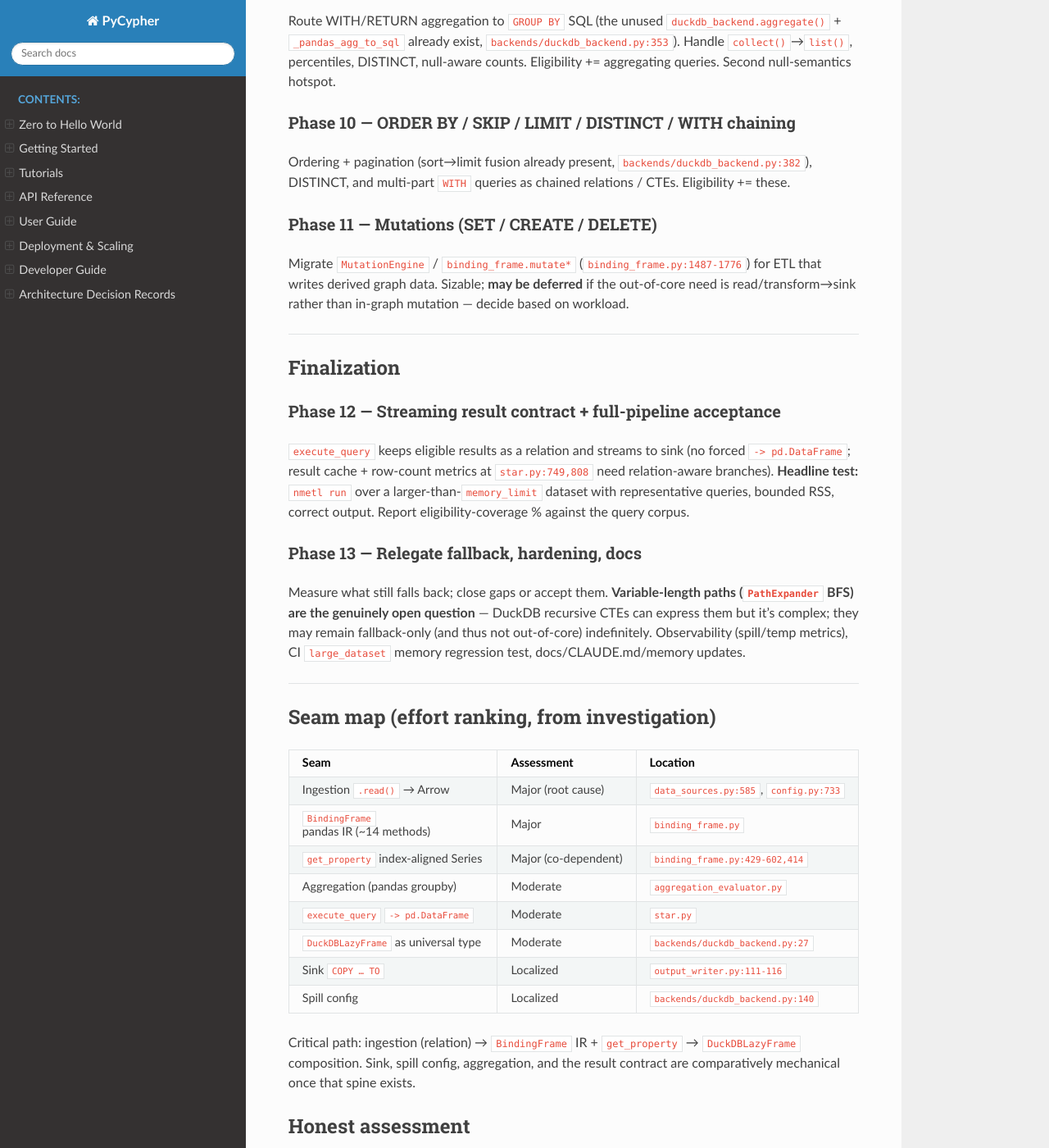
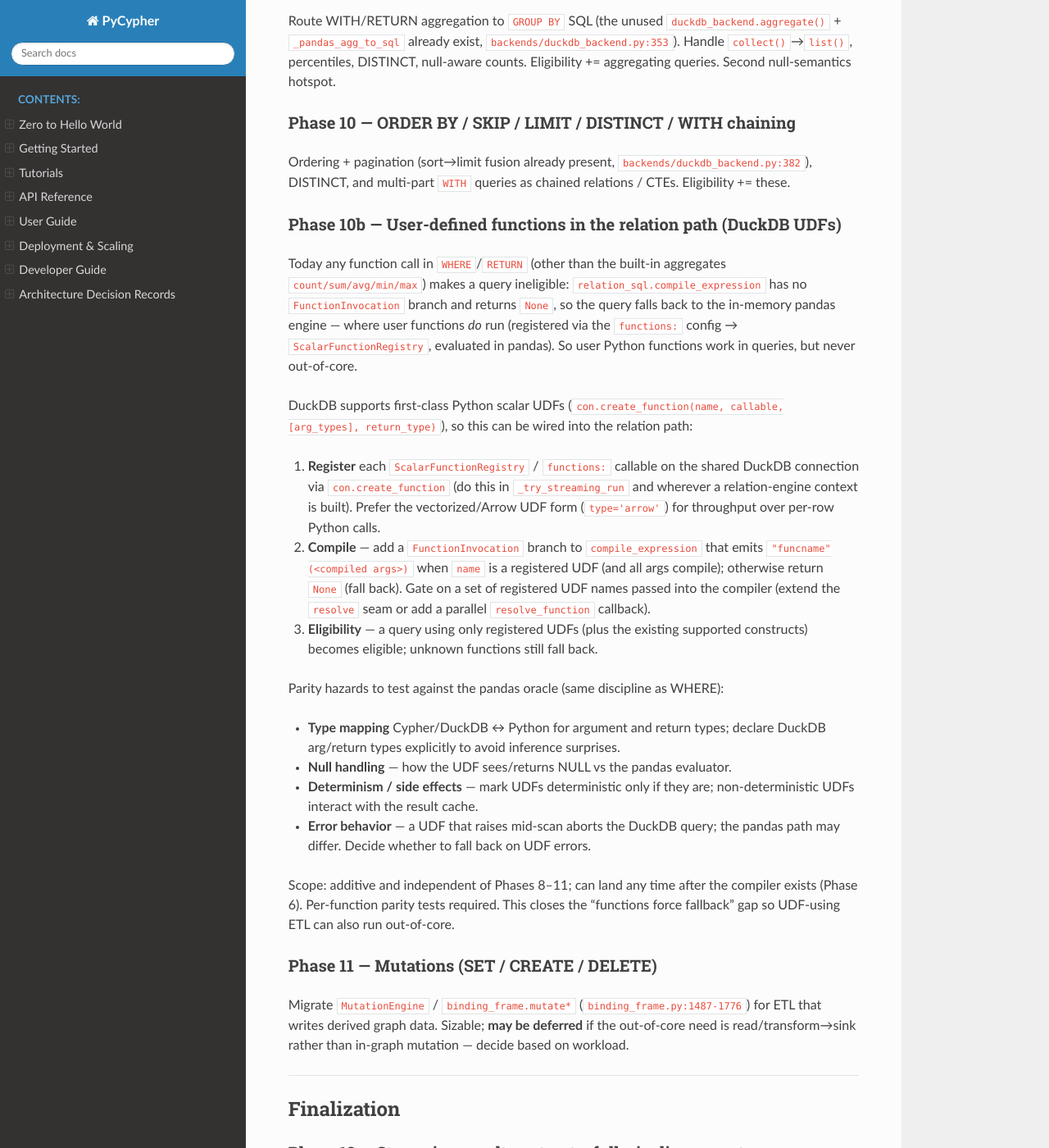
Before and after one commit to zacernst/pycypher-nmetl, a Sphinx documentation site: the page built from docs/duckdb_out_of_core_design.md, in a window 1280 px wide and 1400 px high, scrolled down 4241 px. Shown: the whole window at 82% size. Built offline with Sphinx 7.4.7 and the Read the Docs theme 3.1.0, drawn with Linux system fonts in a browser that asks for light colours; some of the changed text lies outside the part shown.

Commit message:
docs: add Phase 10b (user-defined functions as DuckDB UDFs) to out-of-core plan
Document how to close the "functions force fallback" gap: register
ScalarFunctionRegistry / functions: callables on the shared DuckDB connection
via con.create_function, add a FunctionInvocation branch to
relation_sql.compile_expression, and widen eligibility to queries using only
registered UDFs. Notes parity hazards (type mapping, null handling,
determinism/cache, UDF errors) and the seam-map entry. Planning-only.

Co-Authored-By: Claude Opus 4.8 (1M context) <noreply@anthropic.com>

```diff
--- a/docs/duckdb_out_of_core_design.md
+++ b/docs/duckdb_out_of_core_design.md
@@ -178,6 +178,45 @@ Ordering + pagination (sort→limit fusion already present,
 `backends/duckdb_backend.py:382`), DISTINCT, and multi-part `WITH` queries as
 chained relations / CTEs. Eligibility += these.
 
+### Phase 10b — User-defined functions in the relation path (DuckDB UDFs)
+
+Today any function call in `WHERE`/`RETURN` (other than the built-in aggregates
+`count/sum/avg/min/max`) makes a query ineligible: `relation_sql.compile_expression`
+has no `FunctionInvocation` branch and returns `None`, so the query falls back
+to the in-memory pandas engine — where user functions *do* run (registered via
+the `functions:` config → `ScalarFunctionRegistry`, evaluated in pandas). So
+user Python functions work in queries, but never out-of-core.
+
+DuckDB supports first-class Python scalar UDFs (`con.create_function(name,
+callable, [arg_types], return_type)`), so this can be wired into the relation
+path:
+
+1. **Register** each `ScalarFunctionRegistry` / `functions:` callable on the
+   shared DuckDB connection via `con.create_function` (do this in
+   `_try_streaming_run` and wherever a relation-engine context is built).
+   Prefer the vectorized/Arrow UDF form (`type='arrow'`) for throughput over
+   per-row Python calls.
+2. **Compile** — add a `FunctionInvocation` branch to `compile_expression` that
+   emits `"funcname"(<compiled args>)` when `name` is a registered UDF (and all
+   args compile); otherwise return `None` (fall back). Gate on a set of
+   registered UDF names passed into the compiler (extend the `resolve` seam or
+   add a parallel `resolve_function` callback).
+3. **Eligibility** — a query using only registered UDFs (plus the existing
+   supported constructs) becomes eligible; unknown functions still fall back.
+
+Parity hazards to test against the pandas oracle (same discipline as WHERE):
+- **Type mapping** Cypher/DuckDB ↔ Python for argument and return types; declare
+  DuckDB arg/return types explicitly to avoid inference surprises.
+- **Null handling** — how the UDF sees/returns NULL vs the pandas evaluator.
+- **Determinism / side effects** — mark UDFs deterministic only if they are;
+  non-deterministic UDFs interact with the result cache.
+- **Error behavior** — a UDF that raises mid-scan aborts the DuckDB query; the
+  pandas path may differ. Decide whether to fall back on UDF errors.
+
+Scope: additive and independent of Phases 8–11; can land any time after the
+compiler exists (Phase 6). Per-function parity tests required. This closes the
+"functions force fallback" gap so UDF-using ETL can also run out-of-core.
+
 ### Phase 11 — Mutations (SET / CREATE / DELETE)
 Migrate `MutationEngine` / `binding_frame.mutate*` (`binding_frame.py:1487-1776`)
 for ETL that writes derived graph data. Sizable; **may be deferred** if the
@@ -216,6 +255,7 @@ not out-of-core) indefinitely. Observability (spill/temp metrics), CI
 | `DuckDBLazyFrame` as universal type | Moderate | `backends/duckdb_backend.py:27` |
 | Sink `COPY … TO` | Localized | `output_writer.py:111-116` |
 | Spill config | Localized | `backends/duckdb_backend.py:140` |
+| User functions as DuckDB UDFs (Phase 10b) | Localized-Moderate | `relation_sql.py`, `scalar_functions/`, `con.create_function` |
 
 Critical path: ingestion (relation) → `BindingFrame` IR + `get_property` →
 `DuckDBLazyFrame` composition. Sink, spill config, aggregation, and the result
```
